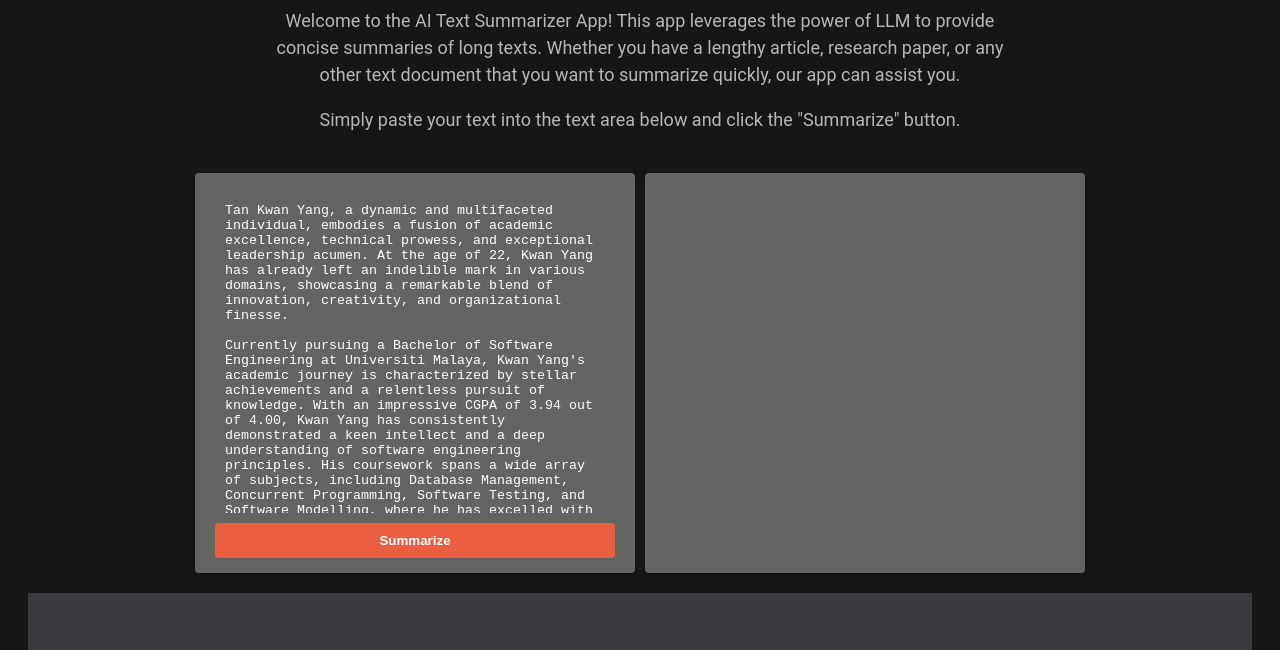
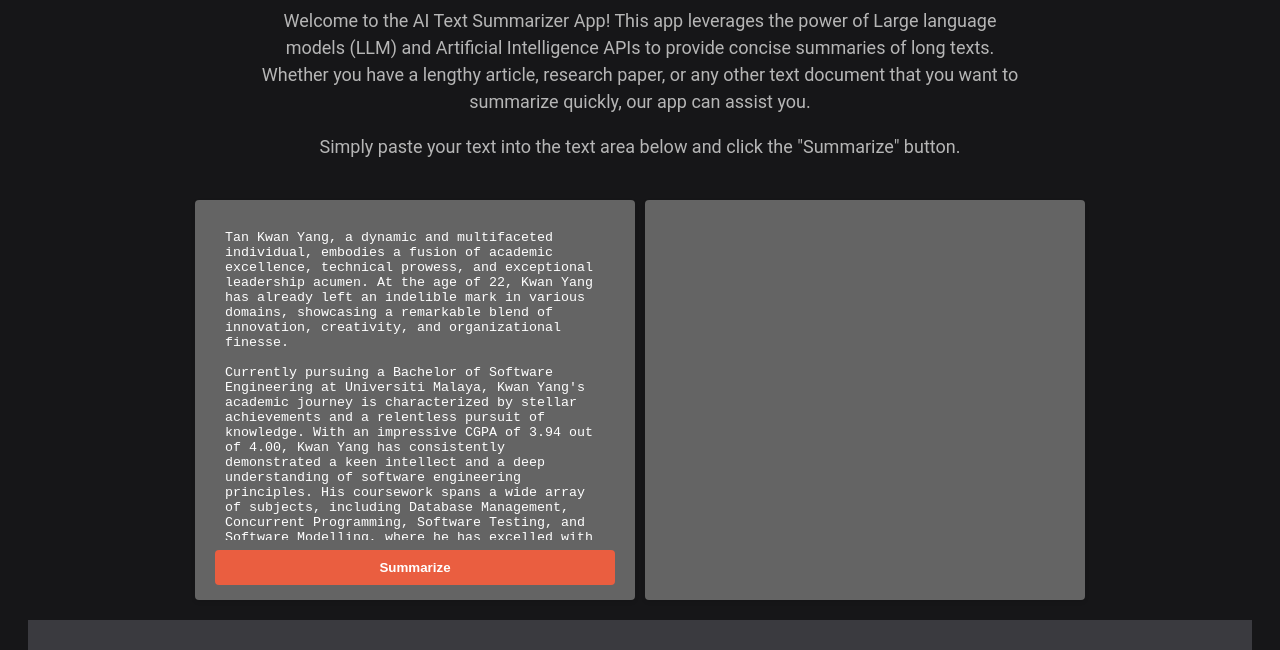
Before and after one commit to KyangTan/AI-Text-Summarizer, a website: page public/index.html in a window 1280 px wide. Shown: the part 90-740 px from the top of the page. Drawn offline with Linux system fonts and the light colour scheme.

Commit message:
update: Refined Display Text

```diff
--- a/public/index.html
+++ b/public/index.html
@@ -12,7 +12,7 @@
 <body>
   <h1>AI Text Summarizer</h1>
   <p style="max-width: 60vw; margin: 0 auto; padding: 0 20px;"> Welcome to the AI Text Summarizer App! This app
-    leverages the power of LLM to provide concise summaries of long texts. Whether you have a
+    leverages the power of Large language models (LLM) and Artificial Intelligence APIs to provide concise summaries of long texts. Whether you have a
     lengthy article, research paper, or any other text document that you want to summarize quickly, our app can assist
     you. </p>
   <p> Simply paste your text into the text area below and click the "Summarize" button. </p>
```
